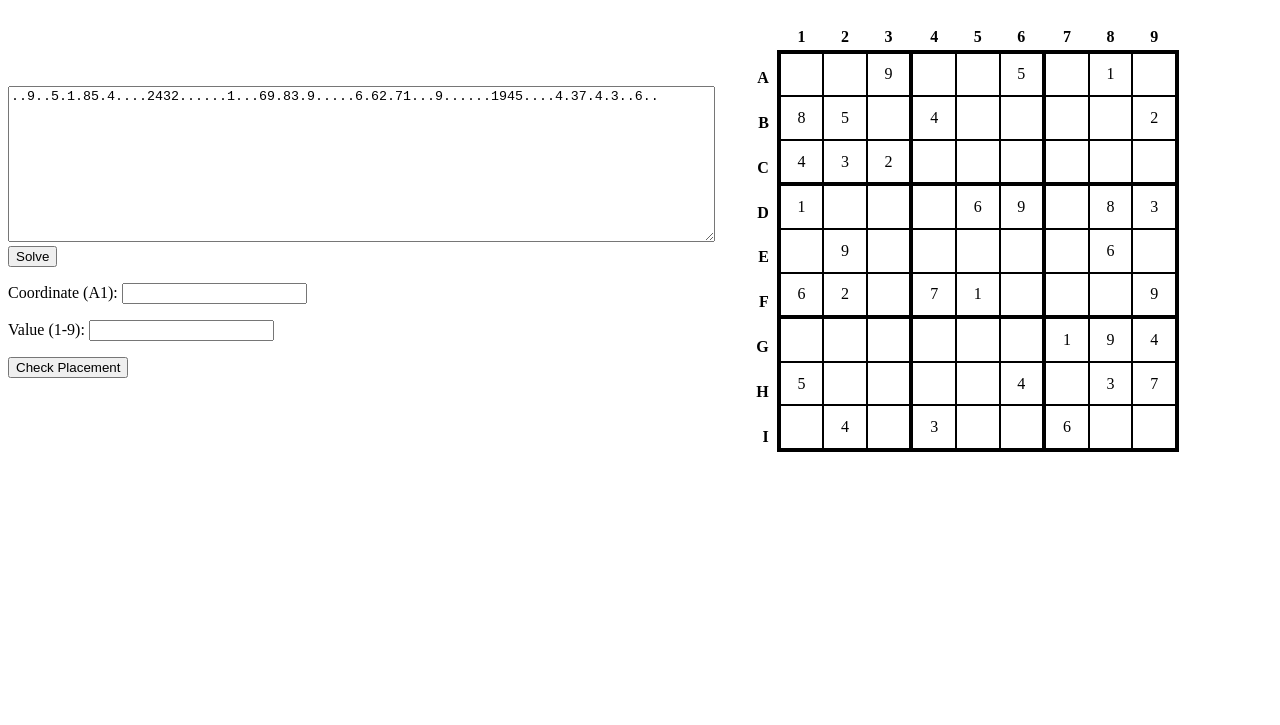
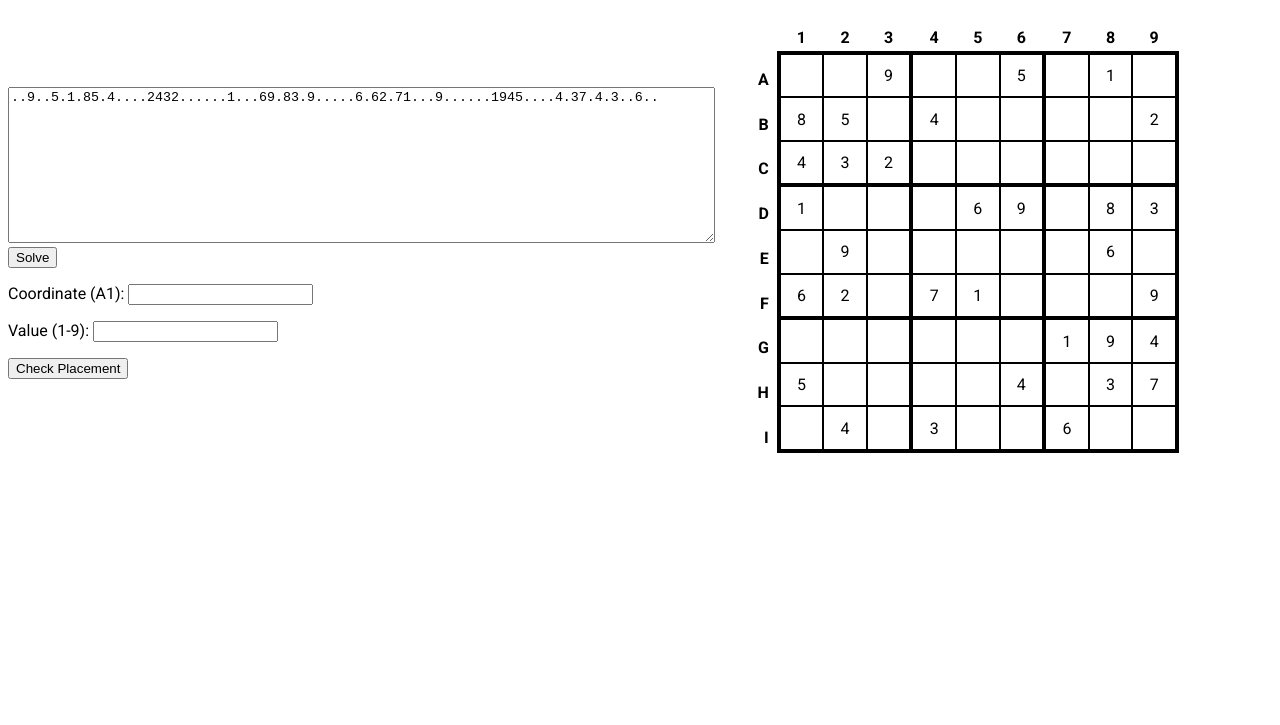
Before and after one commit to FN510/sudoku-solver, a website: page views/index.html in a window 1280 px wide. Shown: the part 75-800 px from the top of the page. Drawn offline with Linux system fonts and the light colour scheme.

Commit message:
font update

```diff
--- a/public/style.css
+++ b/public/style.css
@@ -1,3 +1,7 @@
+body {
+  font-family: 'Roboto', sans-serif;
+}
+
 code {
   background: #d0d0d5;
 }
--- a/views/index.html
+++ b/views/index.html
@@ -7,7 +7,10 @@
 	<meta charset="utf-8" />
 	<meta http-equiv="X-UA-Compatible" content="IE=edge" />
 	<meta name="viewport" content="width=device-width, initial-scale=1" />
-    <link id="favicon" rel="icon" href="https://cdn.freecodecamp.org/universal/favicons/favicon-32x32.png" type="image/x-icon">
+  <link rel="preconnect" href="https://fonts.googleapis.com">
+<link rel="preconnect" href="https://fonts.gstatic.com" crossorigin>
+<link href="https://fonts.googleapis.com/css2?family=Roboto:wght@300;400;700&display=swap" rel="stylesheet">
+  <link id="favicon" rel="icon" href="https://cdn.freecodecamp.org/universal/favicons/favicon-32x32.png" type="image/x-icon">
 	<link rel="stylesheet" href="../public/style.css" type="text/css" />
 </head>
 
```
